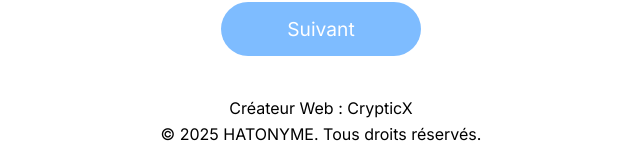
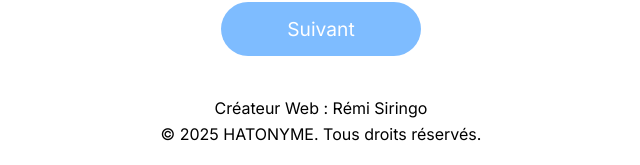
Before and after one commit to user33541/HATsiwb, a plain HTML site: page index.html in a window 1280 px wide. Shown: the part 673-838 px from the top of the page, 319-959 px from the left. Drawn offline with Linux system fonts and the light colour scheme.

Commit message:
Update index.html

```diff
--- a/index.html
+++ b/index.html
@@ -179,7 +179,7 @@
         <a href="acc.html" class="next-button" id="next-button">Suivant</a>
     </main>
     <div class="footer">
-        <p>Créateur Web : CrypticX</p>
+        <p>Créateur Web : Rémi Siringo</p>
         <p>&copy; 2025 HATONYME. Tous droits réservés.</p>
     </div>
 
```
